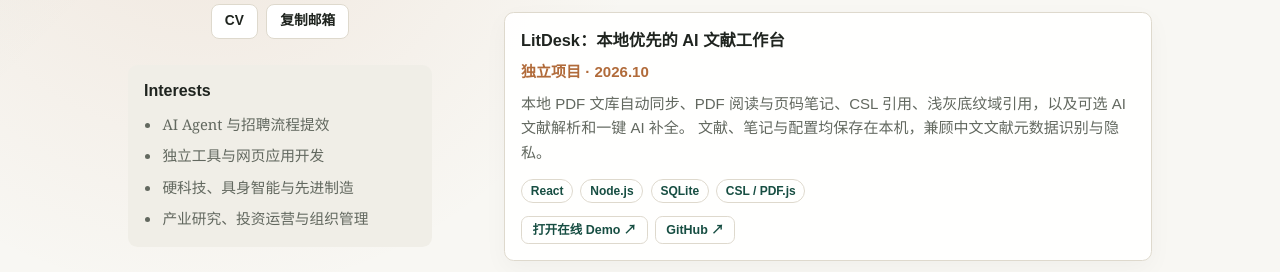
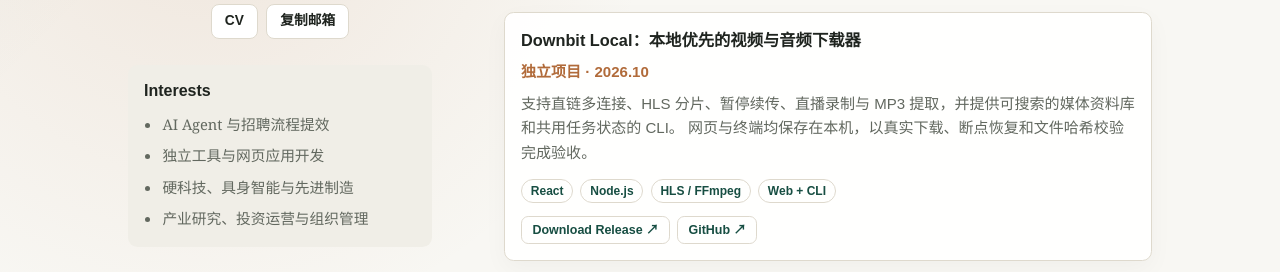
Before and after one commit to Zc-RUC/-, a plain HTML site: page index.html in a window 1280 px wide. Shown: the part 628-900 px from the top of the page. Drawn offline with Linux system fonts and the light colour scheme.

Commit message:
Add Downbit Local to featured projects

```diff
--- a/index.html
+++ b/index.html
@@ -119,6 +119,25 @@
             </div>
           </div>
           <div class="item-stack">
+            <article class="entry-card">
+              <h3><a href="https://zc-ruc.github.io/case-studies-demo/downbit.html" target="_blank" rel="noreferrer" data-i18n="projects.downbit.title" data-analytics="case:downbit-local">Downbit Local：本地优先的视频与音频下载器</a></h3>
+              <p class="entry-meta" data-i18n="projects.downbit.meta">独立项目 · 2026.10</p>
+              <p data-i18n="projects.downbit.body">
+                支持直链多连接、HLS 分片、暂停续传、直播录制与 MP3 提取，并提供可搜索的媒体资料库和共用任务状态的 CLI。
+                网页与终端均保存在本机，以真实下载、断点恢复和文件哈希校验完成验收。
+              </p>
+              <div class="tag-row">
+                <span>React</span>
+                <span>Node.js</span>
+                <span>HLS / FFmpeg</span>
+                <span>Web + CLI</span>
+              </div>
+              <div class="tag-row action-row">
+                <a href="https://github.com/Zc-RUC/downbit-local/releases/latest" target="_blank" rel="noreferrer" aria-label="下载 Downbit Local 最新 Release" data-i18n-aria-label="projects.downbit.releaseAria" data-analytics="download:downbit-local">Download Release ↗</a>
+                <a href="https://github.com/Zc-RUC/downbit-local" target="_blank" rel="noreferrer" aria-label="查看 Downbit Local 的 GitHub 源码" data-i18n-aria-label="projects.downbit.githubAria" data-analytics="source:downbit-local">GitHub ↗</a>
+              </div>
+            </article>
+
             <article class="entry-card">
               <h3><a href="https://github.com/Zc-RUC/litdesk" target="_blank" rel="noreferrer" data-i18n="projects.litdesk.title" data-analytics="source:litdesk">LitDesk：本地优先的 AI 文献工作台</a></h3>
               <p class="entry-meta" data-i18n="projects.litdesk.meta">独立项目 · 2026.10</p>
@@ -329,6 +348,10 @@
           <div class="news-list">
             <article>
               <time>2026-10</time>
+              <p data-i18n="news.downbit">开源 Downbit Local 视频与音频下载工作台，提供可跨电脑使用的 Release、完整案例和真实下载验证。</p>
+            </article>
+            <article>
+              <time>2026-10</time>
               <p data-i18n="news.tools">发布 DDL.MISSION 与减脂餐 · 京东科技大厦两个独立工具，将任务管理和生活记录做成可直接使用的网页应用。</p>
             </article>
             <article>
@@ -353,7 +376,7 @@
     </main>
 
     <footer class="site-footer">
-      <span>Last updated: October 28, 2026</span>
+      <span>Last updated: October 29, 2026</span>
       <span>Built as a static personal homepage</span>
       <a class="analytics-link" href="https://zc-homepage-analytics.zhangchong050812.workers.dev" target="_blank" rel="noreferrer" data-i18n="footer.analytics">匿名聚合统计</a>
     </footer>
--- a/script.js
+++ b/script.js
@@ -38,6 +38,11 @@ const english = {
   "about.p2": "During my internship with ByteDance Seed’s AI Infra team, I supported campus and experienced hiring and helped the recruiting team adopt AI tools. I mapped 500+ master’s and PhD students from relevant labs for the 2027 cohort and built a reusable Lab Mapper Skill in Codex, significantly accelerating work that had been highly manual.",
   "about.p3": "I use Codex, Claude Code, ChatGPT, and Grok, and work with Wind, iFinD, Bloomberg, Python, and Stata for data collection, processing, and research analysis. My goal is to bring AI-native ways of working into real business scenarios, making information gathering, candidate sourcing, industry research, and knowledge management faster, more accurate, and reusable.",
   "about.p4": "Beyond AI agents, I build lightweight applications with vanilla HTML/CSS/JavaScript, Python, and Cloudflare Workers, turning practical needs such as task management and meal tracking into accessible, reusable tools.",
+  "projects.downbit.title": "Downbit Local: Local-first Video & Audio Downloader",
+  "projects.downbit.meta": "Independent Project · Oct 2026",
+  "projects.downbit.body": "Multi-connection direct downloads, HLS segments, pause and resume, live recording, and MP3 extraction, with a searchable media library and a CLI sharing the same tasks. Web and CLI workflows stay on your computer, verified through real downloads, resume recovery, and file-hash checks.",
+  "projects.downbit.releaseAria": "Download the latest Downbit Local release",
+  "projects.downbit.githubAria": "View Downbit Local source code on GitHub",
   "projects.litdesk.title": "LitDesk: Local-first AI Literature Workspace",
   "projects.litdesk.meta": "Independent Project · Oct 2026",
   "projects.litdesk.body": "A local-first PDF library with watched-folder sync, PDF reading and page-linked notes, CSL citations, gray-shaded citation fields, and optional AI summaries and one-click metadata completion. Library data, notes, and settings stay on your computer.",
@@ -84,6 +89,7 @@ const english = {
   "research.age.title": "The Impact of Age Discrimination at 35 on Firm Performance",
   "research.age.meta": "Second Author · RUC Qiushi Academic “Shoushan” Research Grant",
   "research.age.body": "Quantified age discrimination using textual data from listed-company job postings and examined the mediating roles of labor-allocation efficiency and innovation capability, as well as the moderating effect of R&D intensity.",
+  "news.downbit": "Open-sourced Downbit Local, a video and audio download workspace with a cross-computer release, a full case study, and real-download verification.",
   "news.tools": "Launched DDL.MISSION and Healthy Meals · JD Technology Tower, turning task management and everyday tracking into ready-to-use web applications.",
   "news.bytedance": "Joined ByteDance Seed, supporting AI Infra recruiting and AI-powered workflow improvements.",
   "news.jiukun": "Joined Ubiquant Partners for investment operations and recruiting across AI, deep tech, embodied intelligence, and the low-altitude economy.",
```
Also changed, not shown: README.md.
